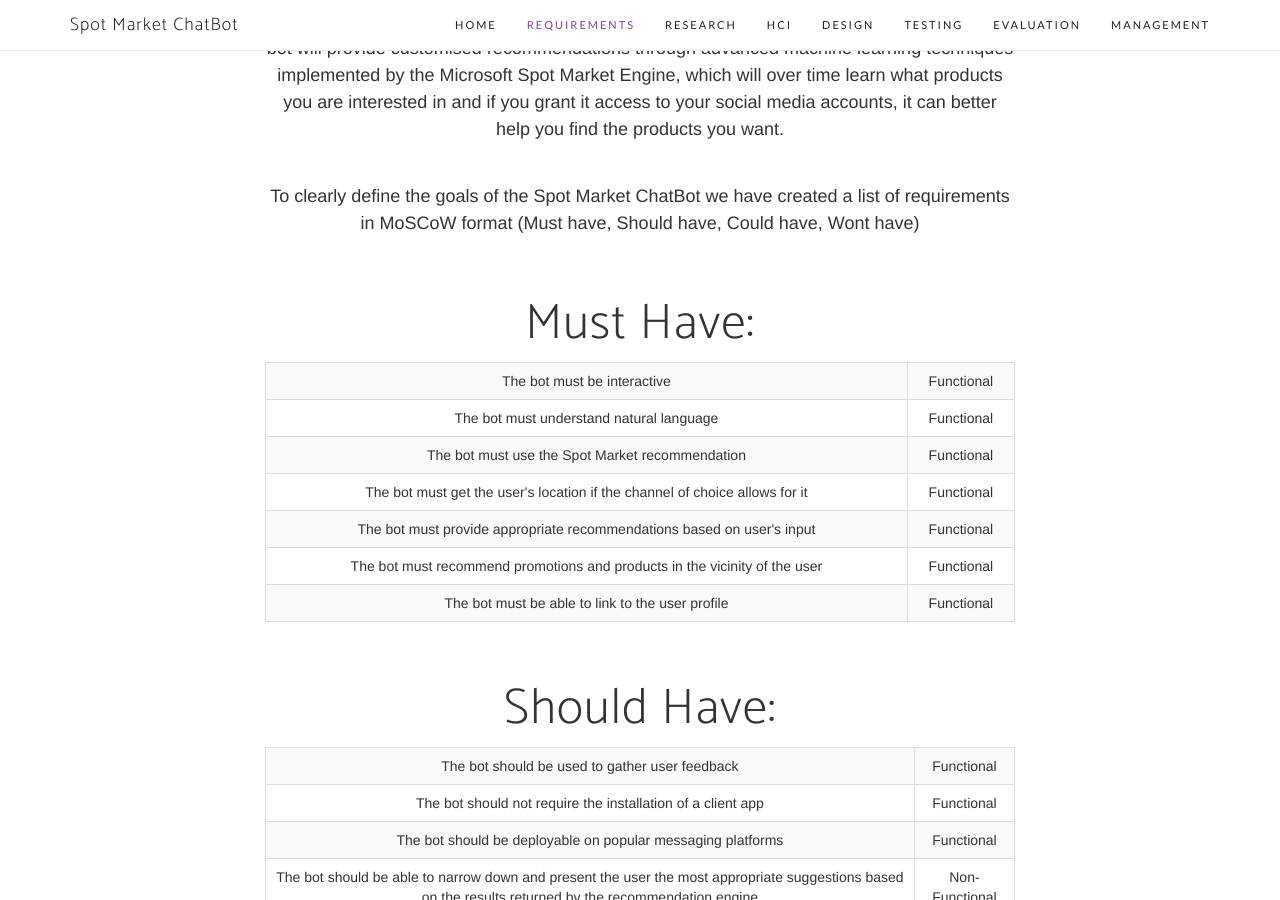
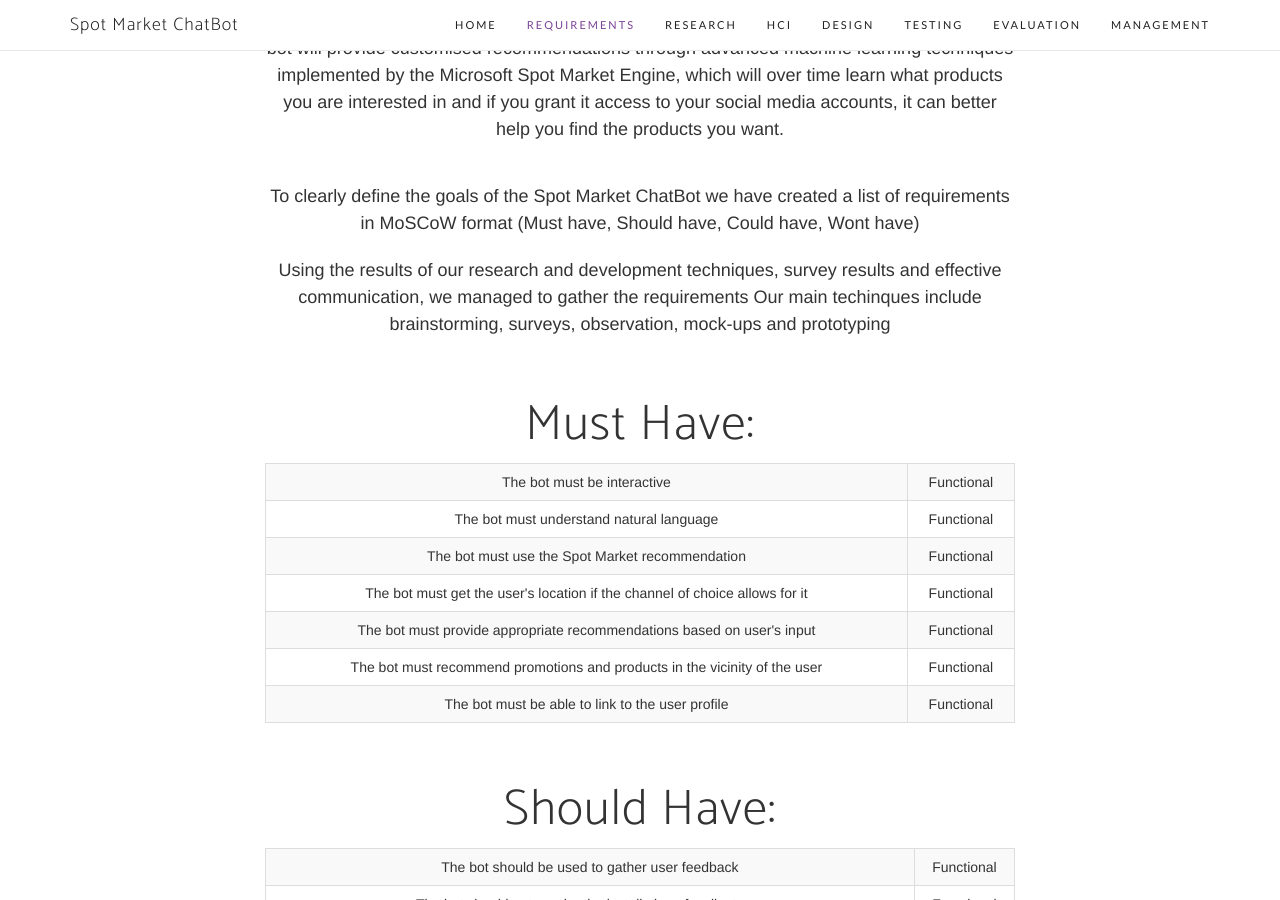
Before and after one commit to Thalexander/sm1-site, a Jekyll site: the page built from index.html, in a window 1280 px wide and 900 px high, scrolled down 8218 px. Built offline with Jekyll 4.4.1, drawn with Linux system fonts in a browser that asks for light colours; nearby versions of some CDN libraries; some web fonts are replaced; the list of posts is cut into pages by our own code.

Commit message:
Add research gathering techniques

```diff
--- a/_includes/requirements/requirements.html
+++ b/_includes/requirements/requirements.html
@@ -18,6 +18,7 @@
                 <p>To clearly define the goals of the Spot Market ChatBot we have created a list
                    of requirements in MoSCoW format (Must have, Should have,
                    Could have, Wont have)</p>
+                <p>Using the results of our research and development techniques, survey results and effective communication, we managed to gather the requirements Our main techinques include brainstorming, surveys, observation, mock-ups and prototyping</p>
                 <br />
                 <h2 class="section-heading">Must Have:</h2>
                 <table class="table table-bordered table-hover table-striped">
```
